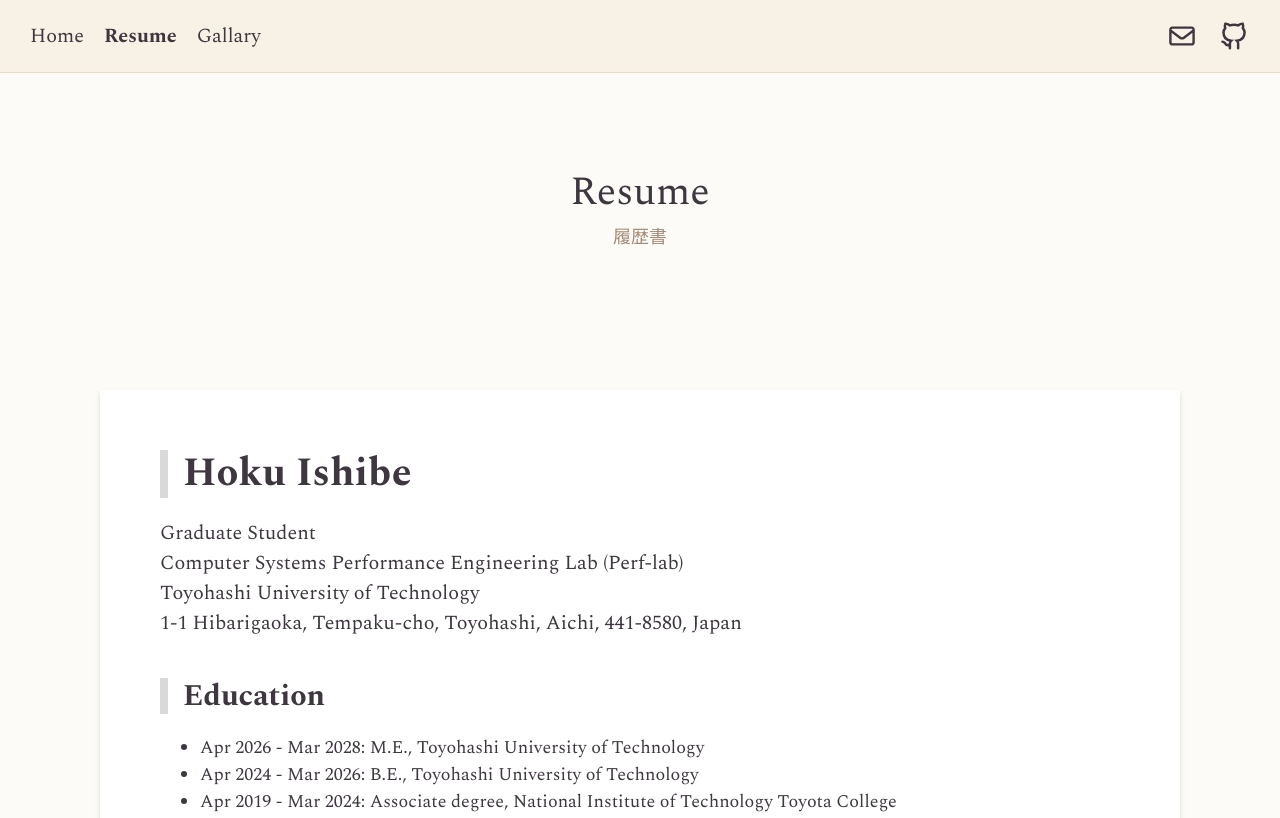
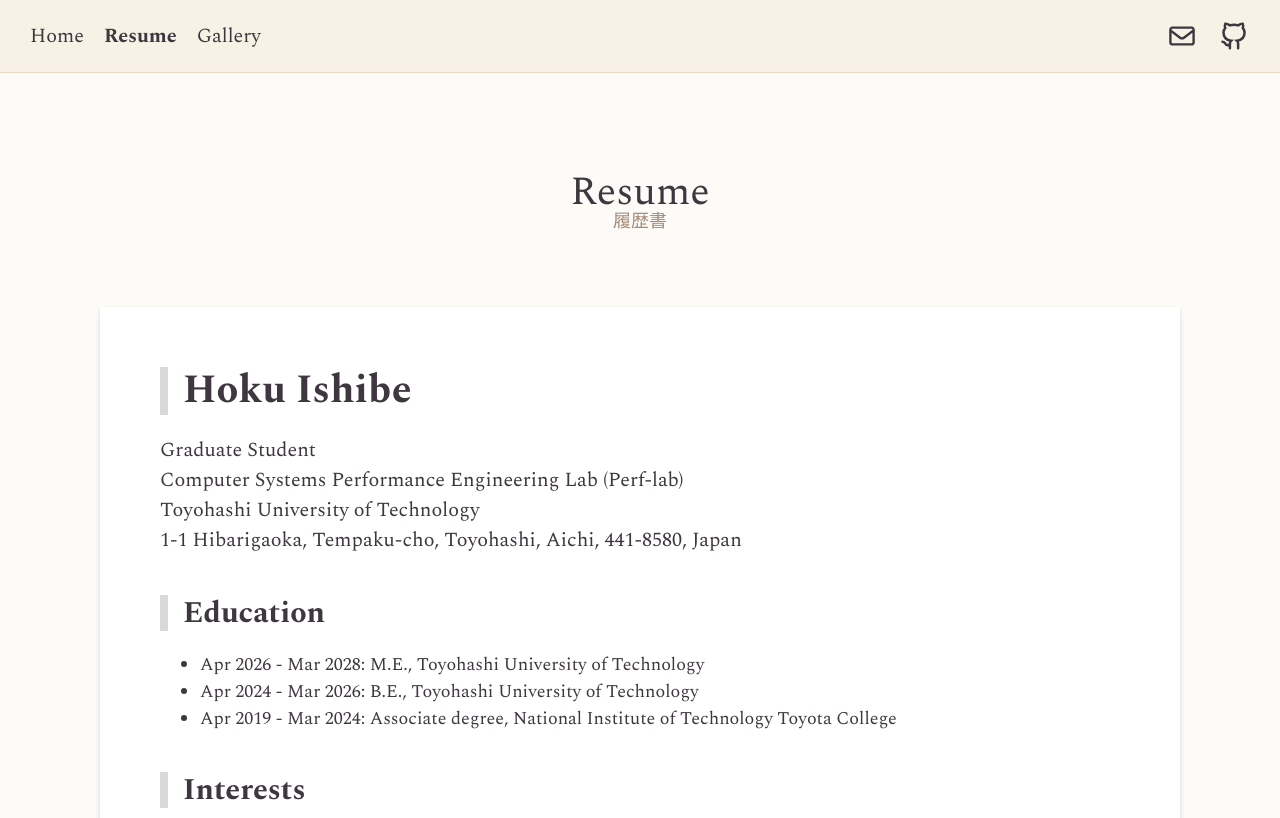
Before and after one commit to is-hoku/hokuishi.be, an Astro site: page /resume in a window 1280 px wide. Shown: the top 818 px of the page. Built offline with nearby package versions, Linux system fonts and the light colour scheme; Astro itself is replaced by a stand-in of ours; a web font is replaced by a local one.

Commit message:
Fix typo and margin

```diff
--- a/src/components/Header.astro
+++ b/src/components/Header.astro
@@ -9,7 +9,7 @@ import { SITE_TITLE } from '../consts';
 		<div class="internal-links">
 			<HeaderLink href="/">Home</HeaderLink>
 			<HeaderLink href="/resume">Resume</HeaderLink>
-			<HeaderLink href="/gallary">Gallary</HeaderLink>
+			<HeaderLink href="/gallery">Gallery</HeaderLink>
 		</div>
 		<div class="social-links">
 			<a href="mailto:contact@hokuishi.be" target="_blank">
--- a/src/layouts/BlogPost.astro
+++ b/src/layouts/BlogPost.astro
@@ -37,13 +37,13 @@ const { title, subtitle, description, tags, pubDate, updatedDate } = Astro.props
 				padding: 1em;
 			}
 			.title {
-				margin-bottom: 3em;
+				margin-bottom: 0em;
 				padding: 1em 0;
 				text-align: center;
 				line-height: 1;
 			}
 			.title p {
-				margin: 0 0 0.4em 0;
+				margin: 0 0 0 0;
 				font-size: 2em;
 			}
 			.subtitle p {
```
Also changed, not shown: src/pages/gallery.astro (renamed from src/pages/gallary.astro, +4 -4 lines).
